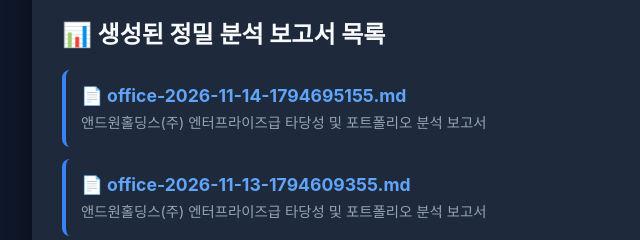
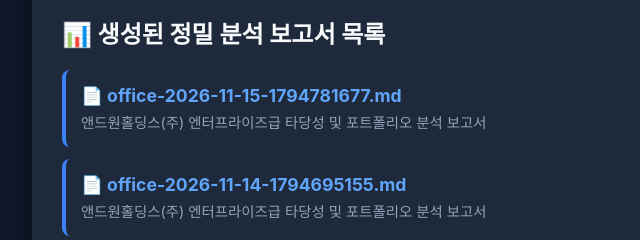
Before and after one commit to znightzhawk-stack/laclef, a plain HTML site: page index.html in a window 1280 px wide. Shown: the part 197-437 px from the top of the page, 128-768 px from the left. Drawn offline with Linux system fonts and the light colour scheme.

Commit message:
chore: auto-generate executive dashboard & reports [skip ci]

```diff
--- a/index.html
+++ b/index.html
@@ -20,6 +20,11 @@
 
         <h2>📊 생성된 정밀 분석 보고서 목록</h2>
         <ul>
+
+        <li style="margin-bottom: 12px; padding: 15px; background: #1e293b; border-radius: 8px; border-left: 4px solid #3b82f6;">
+            <a href="reports/office-2026-11-15-1794781677.md" target="_blank" style="color: #60a5fa; font-weight: bold; text-decoration: none; font-size: 1.1rem;">📄 office-2026-11-15-1794781677.md</a>
+            <p style="color: #94a3b8; margin: 5px 0 0 0; font-size: 0.9rem;">앤드원홀딩스(주) 엔터프라이즈급 타당성 및 포트폴리오 분석 보고서</p>
+        </li>
 
         <li style="margin-bottom: 12px; padding: 15px; background: #1e293b; border-radius: 8px; border-left: 4px solid #3b82f6;">
             <a href="reports/office-2026-11-14-1794695155.md" target="_blank" style="color: #60a5fa; font-weight: bold; text-decoration: none; font-size: 1.1rem;">📄 office-2026-11-14-1794695155.md</a>
```
Also changed, not shown: 1 other file.
